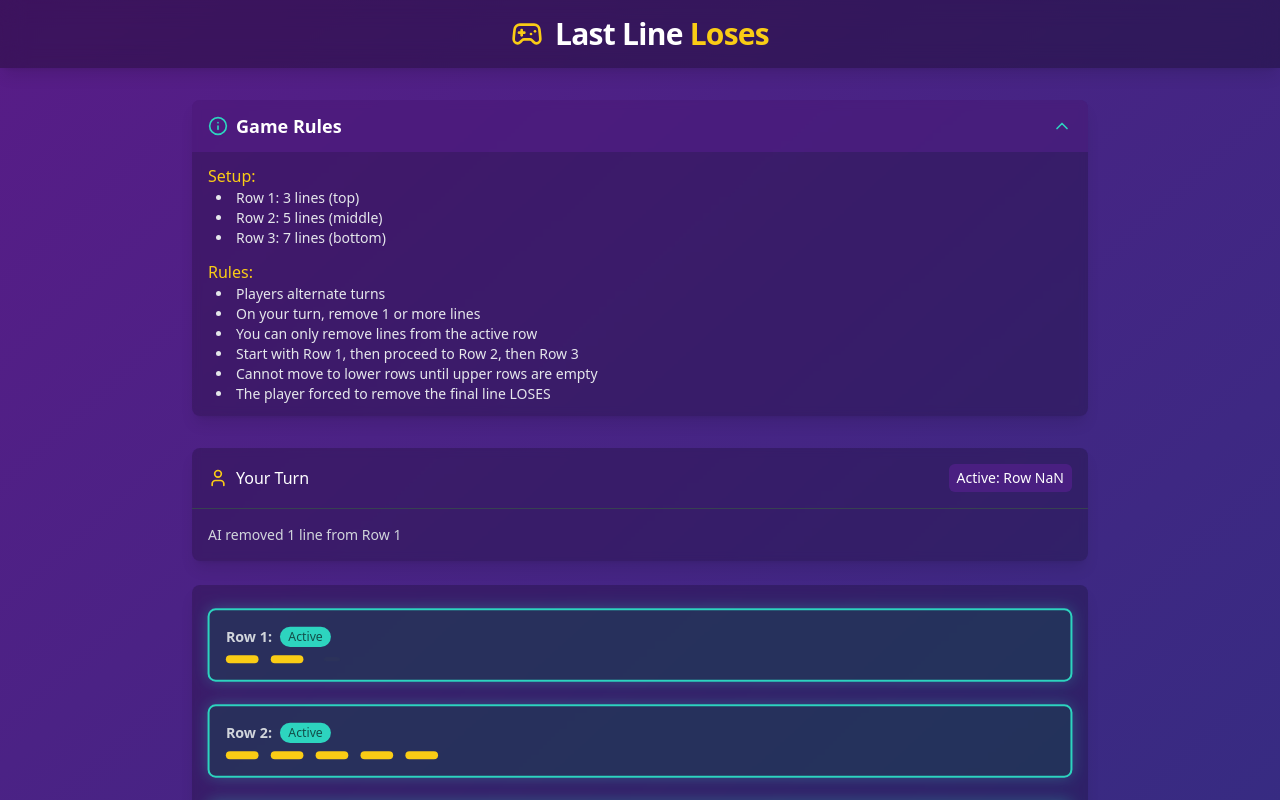
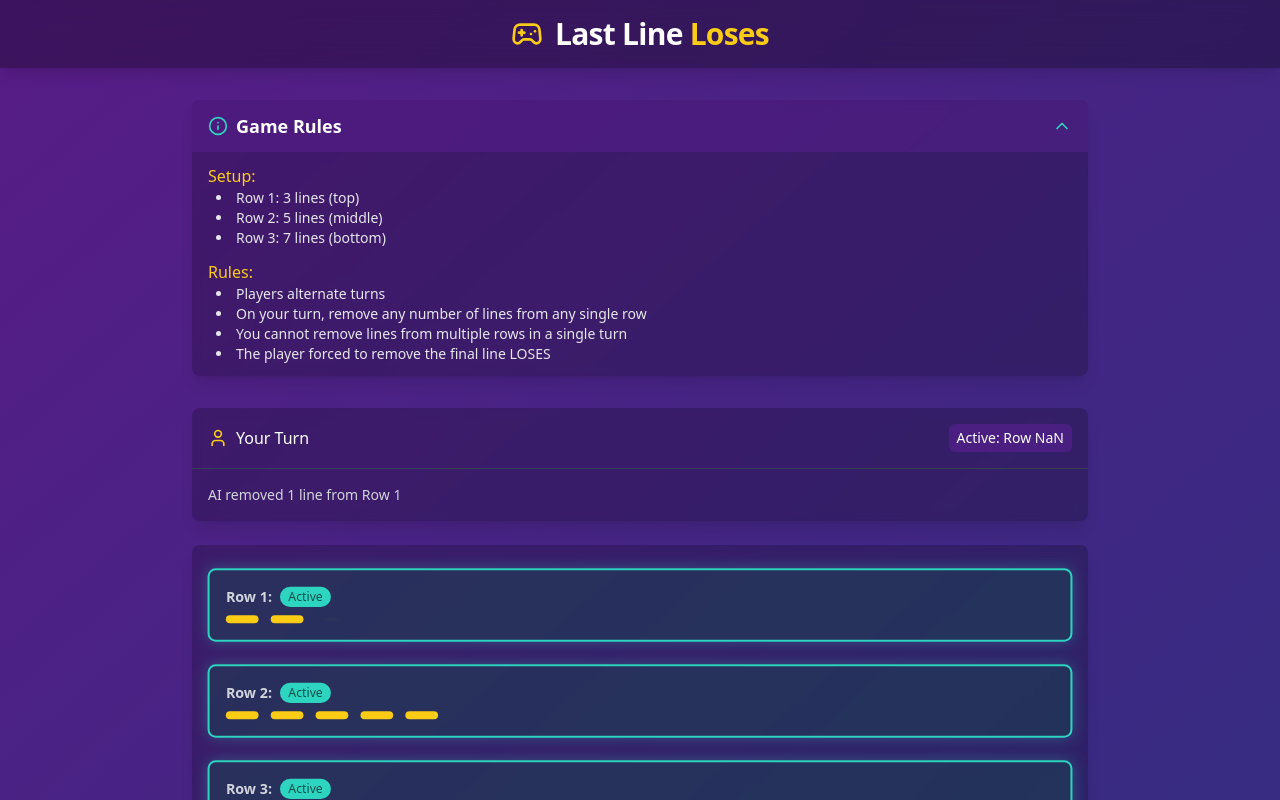
Before and after one commit to stantchev/Last-One-Loses, a React (Vite) app: page / in a window 1280 px wide. Both pictures are taken after a click on the button "Game Rules". Shown: the top 800 px of the page. Built offline with nearby package versions, Linux system fonts and the light colour scheme.

Commit message:
Update GameRules.tsx

```diff
--- a/src/components/GameRules.tsx
+++ b/src/components/GameRules.tsx
@@ -38,10 +38,8 @@ export const GameRules: React.FC = () => {
             <h3 className="font-medium text-yellow-400">Rules:</h3>
             <ul className="list-disc list-inside ml-2 text-sm text-gray-200">
               <li>Players alternate turns</li>
-              <li>On your turn, remove 1 or more lines</li>
-              <li>You can only remove lines from the active row</li>
-              <li>Start with Row 1, then proceed to Row 2, then Row 3</li>
-              <li>Cannot move to lower rows until upper rows are empty</li>
+              <li>On your turn, remove any number of lines from any single row</li>
+              <li>You cannot remove lines from multiple rows in a single turn</li>
               <li>The player forced to remove the final line LOSES</li>
             </ul>
           </div>
```
